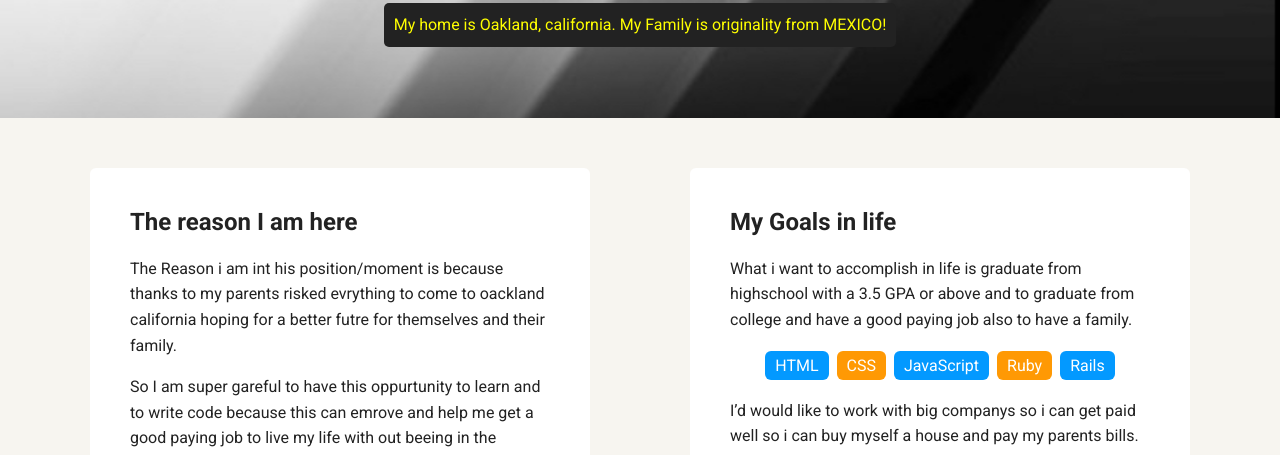
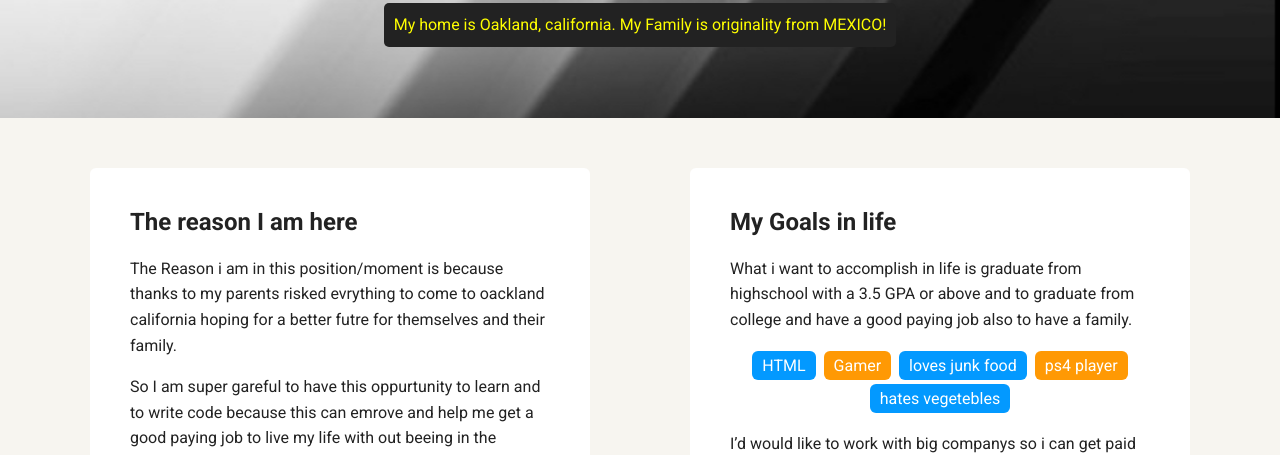
Before and after one commit to JesusAGarcia-31/Techdegree-Project-1, a plain HTML site: page Second.html in a window 1280 px wide. Shown: the part 352-807 px from the top of the page. Drawn offline with Linux system fonts and the light colour scheme; a web font is replaced by a local one.

Commit message:
edit personal things

```diff
--- a/Second.html
+++ b/Second.html
@@ -12,7 +12,7 @@
         <ul class="nav">
           <li class="name">Jesus A. Garcia</li>
           <li><a href="#top">Home</a></li>
-          <li><a href="#Second.html">second content page</a></li>
+          <li><a href="Second.html">second content page</a></li>
         </ul>
     </div>
 
@@ -25,7 +25,7 @@
     <main class="flex">
       <div class="card">
         <h2>The reason I am here</h2>
-        <p> The Reason i am int his position/moment is because thanks to my parents risked evrything to come to oackland california hoping for a better futre for themselves and their family.</p>
+        <p> The Reason i am in this position/moment is because thanks to my parents risked evrything to come to oackland california hoping for a better futre for themselves and their family.</p>
         <p>So I am super gareful to have this oppurtunity to learn and to write code because this can emrove and help me get a good paying job to live my life with out beeing in the streets.</p>
       </div>
 
@@ -34,10 +34,10 @@
         <p>What i want to accomplish in life is graduate from highschool with a 3.5 GPA or above and to graduate from college and have a good paying job also to have a family.</p>
         <ul class="skills">
           <li>HTML</li>
-          <li>CSS</li>
-          <li>JavaScript</li>
-          <li>Ruby</li>
-          <li>Rails</li>
+          <li>Gamer</li>
+          <li>loves junk food</li>
+          <li>ps4 player</li>
+          <li>hates vegetebles</li>
         </ul>
         <p>I’d would like to work with big companys so i can get paid well so i can buy myself a house and pay my parents bills.</p>
       </div>
@@ -46,7 +46,6 @@
     <footer>
       <ul>
         <li><a href="https://twitter.com/Jesusga76288968" class="social twitter">Twitter</a></li>
-        <li><a href="https://www.instagram.com/mr.chuy31/" class="social Instagram">Instagram</a></li>
         <li><a href="https://github.com/JesusAGarcia-31"class="social github">Github</a></li>
       </ul>
       <p class="copyright">Copyright 2020, Jesus A. Garcia</p>
```
Also changed, not shown: index.html (+5 -6 lines).
